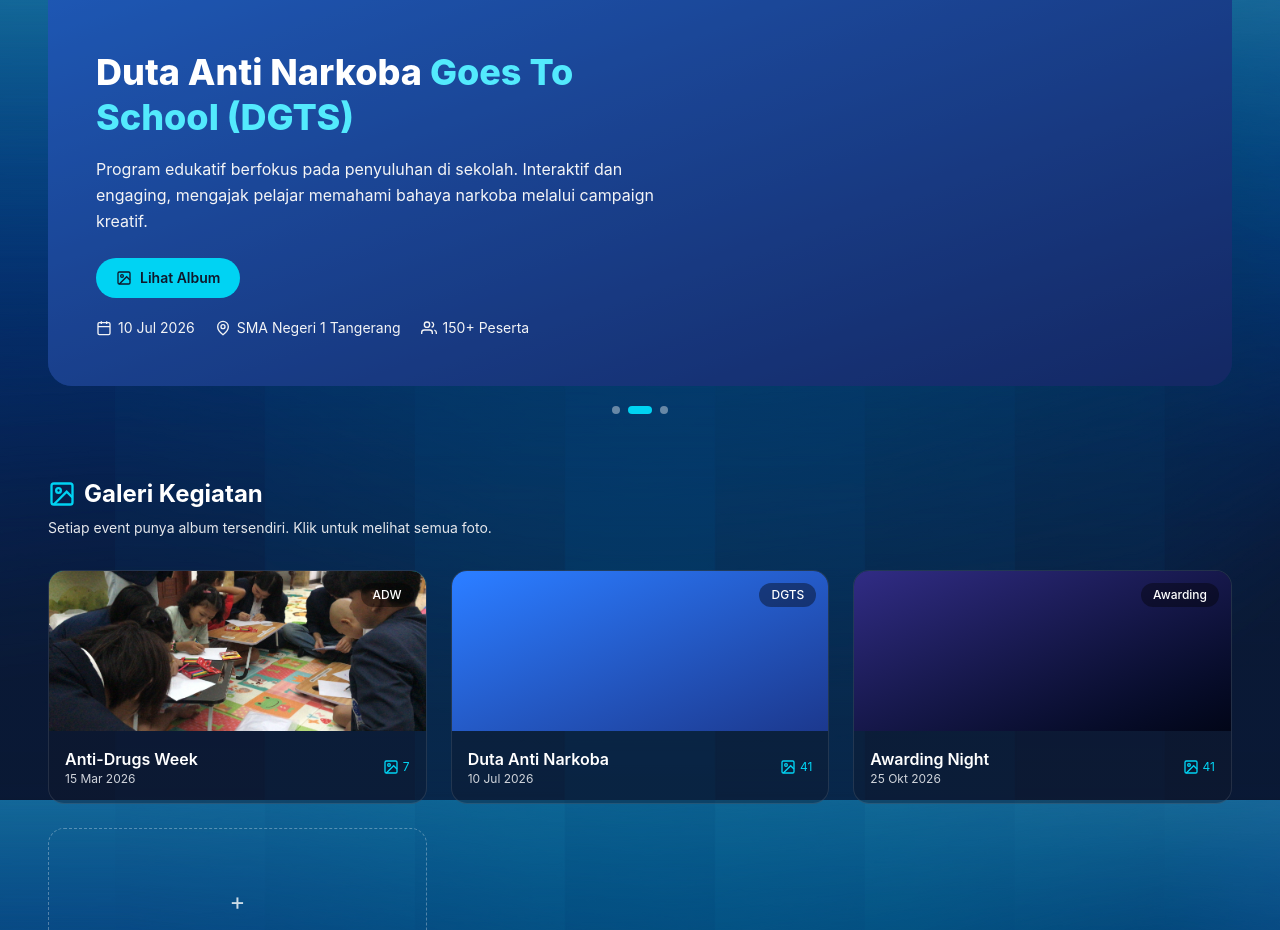
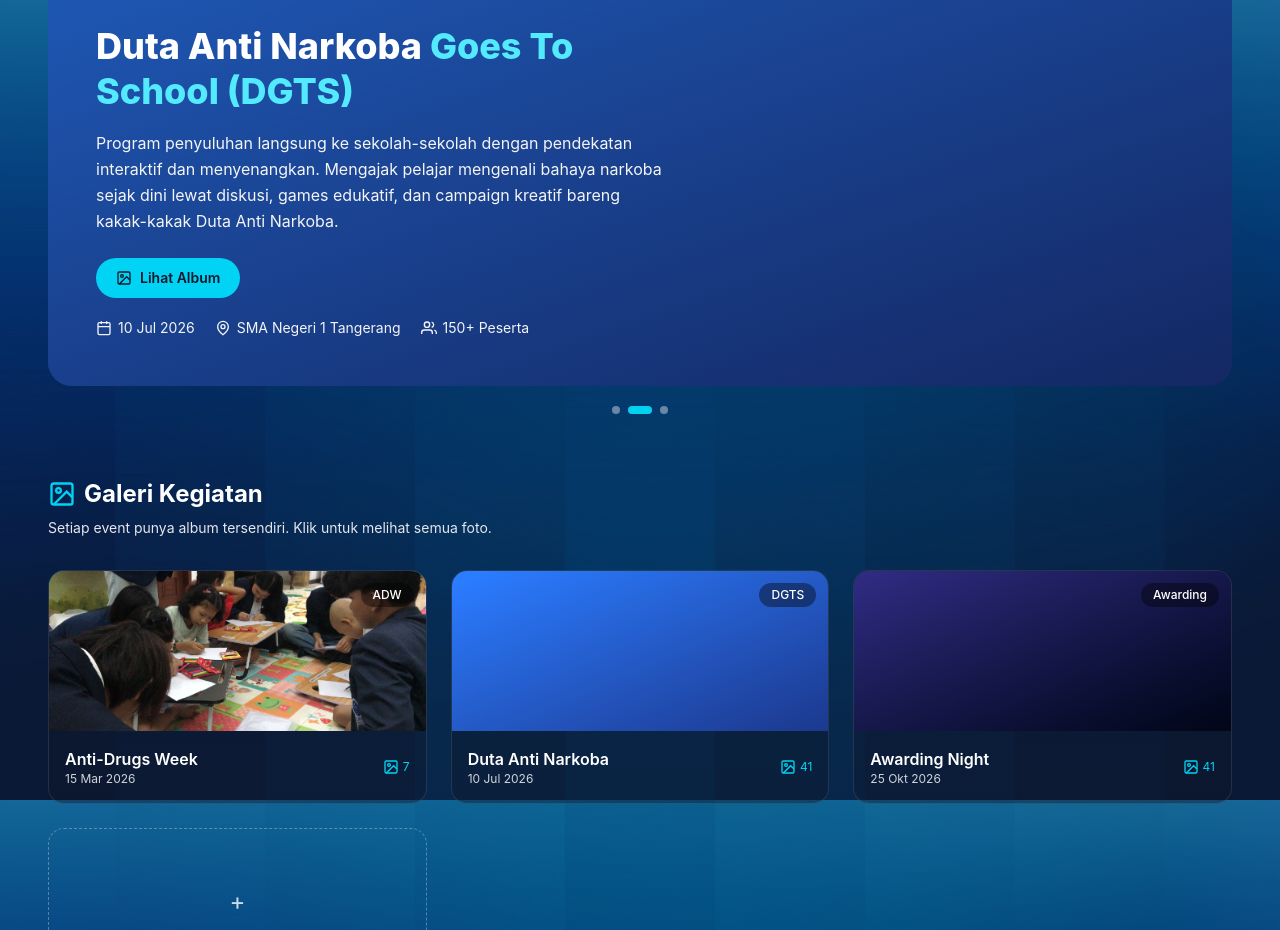
Before and after one commit to DAN-2026/DAN-2026, a React (Vite) app: page /event in a window 1280 px wide. Shown: the part 800-1730 px from the top of the page. Built offline with nearby package versions, Linux system fonts and the light colour scheme.

Commit message:
Update deskripsi event ADW, DGTS, dan Awarding Night

```diff
--- a/src/Pages/Event/Event.jsx
+++ b/src/Pages/Event/Event.jsx
@@ -38,7 +38,7 @@ const events = [
     title: "Anti-Drugs Week",
     titleHighlight: "2026",
     description:
-      "Rangkaian kegiatan kampanye anti narkoba selama satu minggu penuh, diisi dengan seminar, lomba, dan aksi sosial di lingkungan kampus.",
+      "Pekan kampanye anti narkoba yang diisi dengan seminar edukatif, lomba kreatif, dan aksi sosial di lingkungan kampus. Mengajak seluruh civitas akademika UMN untuk bersama-sama menyuarakan gerakan bebas dari penyalahgunaan narkoba.",
     date: "15 Mar 2026",
     location: "Universitas Multimedia Nusantara",
     participants: "200+ Peserta",
@@ -50,7 +50,7 @@ const events = [
     title: "Duta Anti Narkoba",
     titleHighlight: "Goes To School (DGTS)",
     description:
-      "Program edukatif berfokus pada penyuluhan di sekolah. Interaktif dan engaging, mengajak pelajar memahami bahaya narkoba melalui campaign kreatif.",
+      "Program penyuluhan langsung ke sekolah-sekolah dengan pendekatan interaktif dan menyenangkan. Mengajak pelajar mengenali bahaya narkoba sejak dini lewat diskusi, games edukatif, dan campaign kreatif bareng kakak-kakak Duta Anti Narkoba.",
     date: "10 Jul 2026",
     location: "SMA Negeri 1 Tangerang",
     participants: "150+ Peserta",
@@ -62,7 +62,7 @@ const events = [
     title: "Awarding Night",
     titleHighlight: "2026",
     description:
-      "Malam penghargaan untuk merayakan dedikasi, inspirasi, dan dampak generasi muda dalam menciptakan masa depan yang lebih baik.",
+      "Malam puncak sekaligus ajang apresiasi untuk merayakan dedikasi dan kontribusi seluruh pihak yang telah mendukung gerakan anti narkoba sepanjang tahun ini. Menjadi momen refleksi sekaligus semangat baru untuk generasi muda bebas narkoba.",
     date: "25 Okt 2026",
     location: "Universitas Multimedia Nusantara",
     participants: "300+ Peserta",
```
